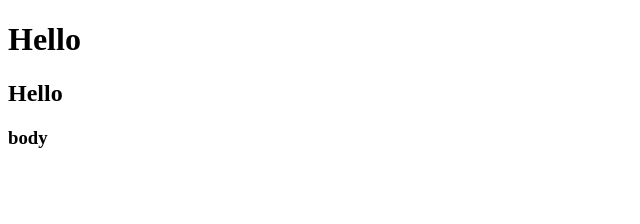
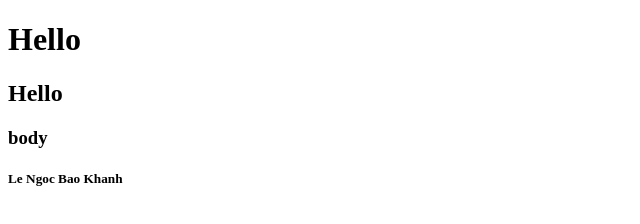
Before and after one commit to baokhanh592004/FER202-SE181542-su25, a plain HTML site: page index.html in a window 1280 px wide. Shown: the whole page, without its empty margins (0-640 px from the left). Drawn offline with Linux system fonts and the light colour scheme.

Commit message:
Update index.html

```diff
--- a/index.html
+++ b/index.html
@@ -10,5 +10,8 @@
     <h1>Hello</h1>
     <h2>Hello</h2>
     <h3>body
+        <h5>Le Ngoc Bao Khanh</h5>
+
+    </h3>
 </body>
 </html>
```
